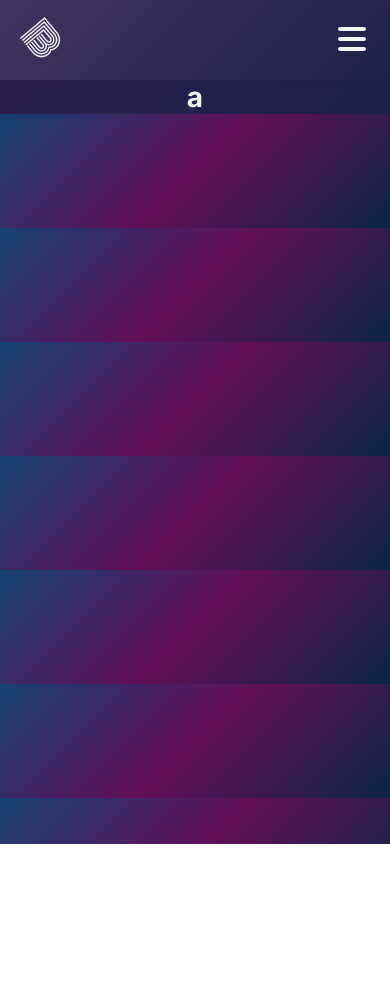
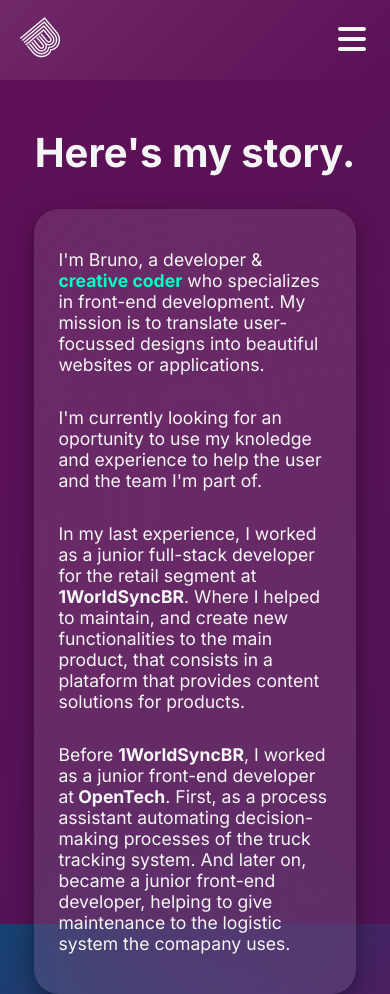
Before and after one commit to brunovdsa/portfolio, a React (Vite) app: page /about in a window 390 px wide. Before the commit the page ends 844 px from the top, so only its background shows below. Built offline with nearby package versions, Linux system fonts and the light colour scheme.

Commit message:
FEAT: About page done for mobile

```diff
--- a/src/components/MainContainer/styles.ts
+++ b/src/components/MainContainer/styles.ts
@@ -7,7 +7,7 @@ export const Container = styled.div`
 
   background: ${(props) => props.theme.colors.background_800};
   background-size: 1200% 1200%;
-  animation: gradient 10s ease infinite reverse;
+  animation: gradient 7s ease infinite reverse;
 
   @keyframes gradient {
     0% {
--- a/src/pages/about/index.tsx
+++ b/src/pages/about/index.tsx
@@ -1,11 +1,74 @@
 import { MainContainer } from '../../components/MainContainer';
-import { Container } from './styles';
+import Section from '../../components/Section';
+import {
+  AboutContainer,
+  Card,
+  Container,
+  MainTitle,
+  Content,
+  Img,
+  Info,
+} from './styles';
+
+import me from '../../assets/img/me.png';
 
 export default function About() {
   return (
     <MainContainer>
       <Container>
-        <h1>a</h1>
+        <MainTitle>Here's my story.</MainTitle>
+        <Card>
+          <Section>
+            <AboutContainer>
+              <Content>
+                <Info>
+                  I'm Bruno, a developer & <span>creative coder</span> who
+                  specializes in front-end development. My mission is to
+                  translate user-focussed designs into beautiful websites or
+                  applications.
+                </Info>
+                <Img src={me} />
+                <Info>
+                  I'm currently looking for an oportunity to use my knoledge and
+                  experience to help the user and the team I'm part of.
+                </Info>
+                <Info>
+                  In my last experience, I worked as a junior full-stack
+                  developer for the retail segment at
+                  <span>
+                    <a target='_blank' href='https://1worldsync.com/br/'>
+                      {' '}
+                      1WorldSyncBR
+                    </a>
+                  </span>
+                  . Where I helped to maintain, and create new functionalities
+                  to the main product, that consists in a plataform that
+                  provides content solutions for products.
+                </Info>
+                <Info>
+                  Before{' '}
+                  <span>
+                    <a target='_blank' href='https://1worldsync.com/br/'>
+                      {' '}
+                      1WorldSyncBR
+                    </a>
+                  </span>
+                  , I worked as a junior front-end developer at
+                  <span>
+                    <a target='_blank' href='https://opentechgr.com.br/'>
+                      {' '}
+                      OpenTech
+                    </a>
+                  </span>
+                  . First, as a process assistant automating decision-making
+                  processes of the truck tracking system. And later on, became a
+                  junior front-end developer, helping to give maintenance to the
+                  logistic system the comapany uses.
+                </Info>
+              </Content>
+            </AboutContainer>
+          </Section>
+        </Card>
       </Container>
     </MainContainer>
   );
--- a/src/pages/about/styles.ts
+++ b/src/pages/about/styles.ts
@@ -1,7 +1,75 @@
 import styled from 'styled-components';
 
-export const Container = styled.div`
+export const Container = styled.main`
   display: flex;
+  justify-content: flex-start;
+  align-items: center;
+  flex-direction: column;
+
+  padding: 1rem 2rem;
+  height: 100vh;
+`;
+
+export const MainTitle = styled.h1`
+  font-size: ${(props) => props.theme.font_size.xlg};
+  color: ${(props) => props.theme.colors.text};
+
+  margin: 2rem 0;
+`;
+
+export const Card = styled.div`
+  display: flex;
+  align-items: start;
   justify-content: center;
-  align-items: center;
+  flex-direction: column;
+  color: ${(props) => props.theme.colors.text};
+  background: ${(props) => props.theme.colors.background};
+  border-radius: 25px;
+  box-shadow: 0 8px 22px 0 ${(props) => props.theme.colors.box_shadow};
+
+  backdrop-filter: blur(100px);
+  -webkit-backdrop-filter: blur(100px);
+  width: 100%;
+  max-width: 99%;
+  padding: 1.5rem 0;
 `;
+
+export const Content = styled.div`
+  display: flex;
+  flex-direction: column;
+`;
+
+export const AboutContainer = styled.div`
+  display: flex;
+  flex-direction: column;
+  width: 95%;
+`;
+
+export const Img = styled.img`
+  display: none;
+
+  @media (min-width: 1100px) {
+    display: flex;
+  }
+`;
+
+export const Info = styled.p`
+  font-size: ${(props) => props.theme.font_size.sm};
+  margin: 1rem 0;
+
+  span {
+    color: ${(props) => props.theme.colors.success};
+    font-weight: ${(props) => props.theme.font_weight.bold};
+
+    a {
+      text-decoration: none;
+      color: ${(props) => props.theme.colors.text};
+
+      transition: 0.2s;
+
+      &:hover {
+        color: ${(props) => props.theme.colors.success};
+      }
+    }
+  }
+`;
--- a/src/theme/light.ts
+++ b/src/theme/light.ts
@@ -17,7 +17,7 @@ export default {
     caption_400: '#a1a1aa',
     caption_600: '#6c6c70',
 
-    success: '#26A69A',
+    success: '#00b7a6',
   },
 
   font_family: {
```
